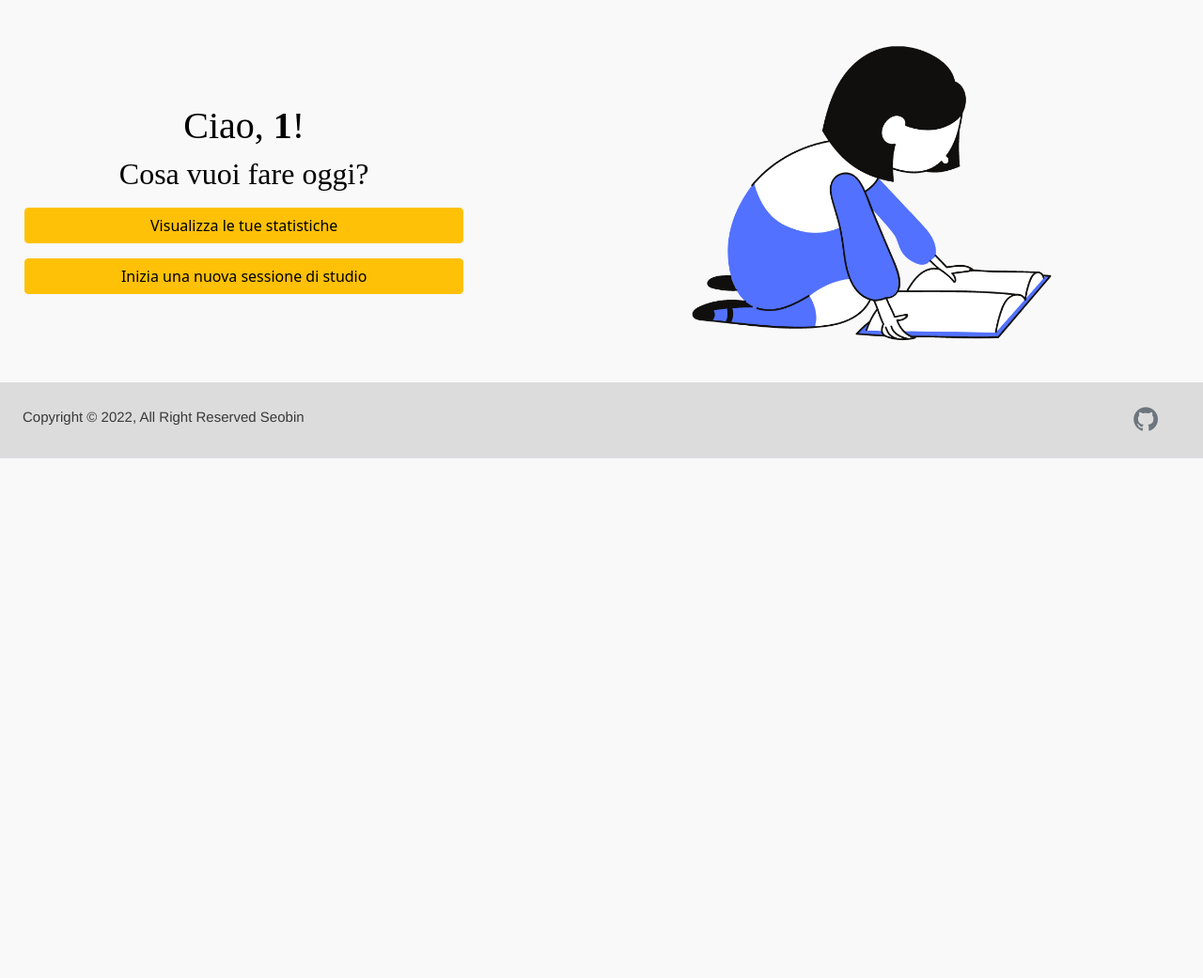
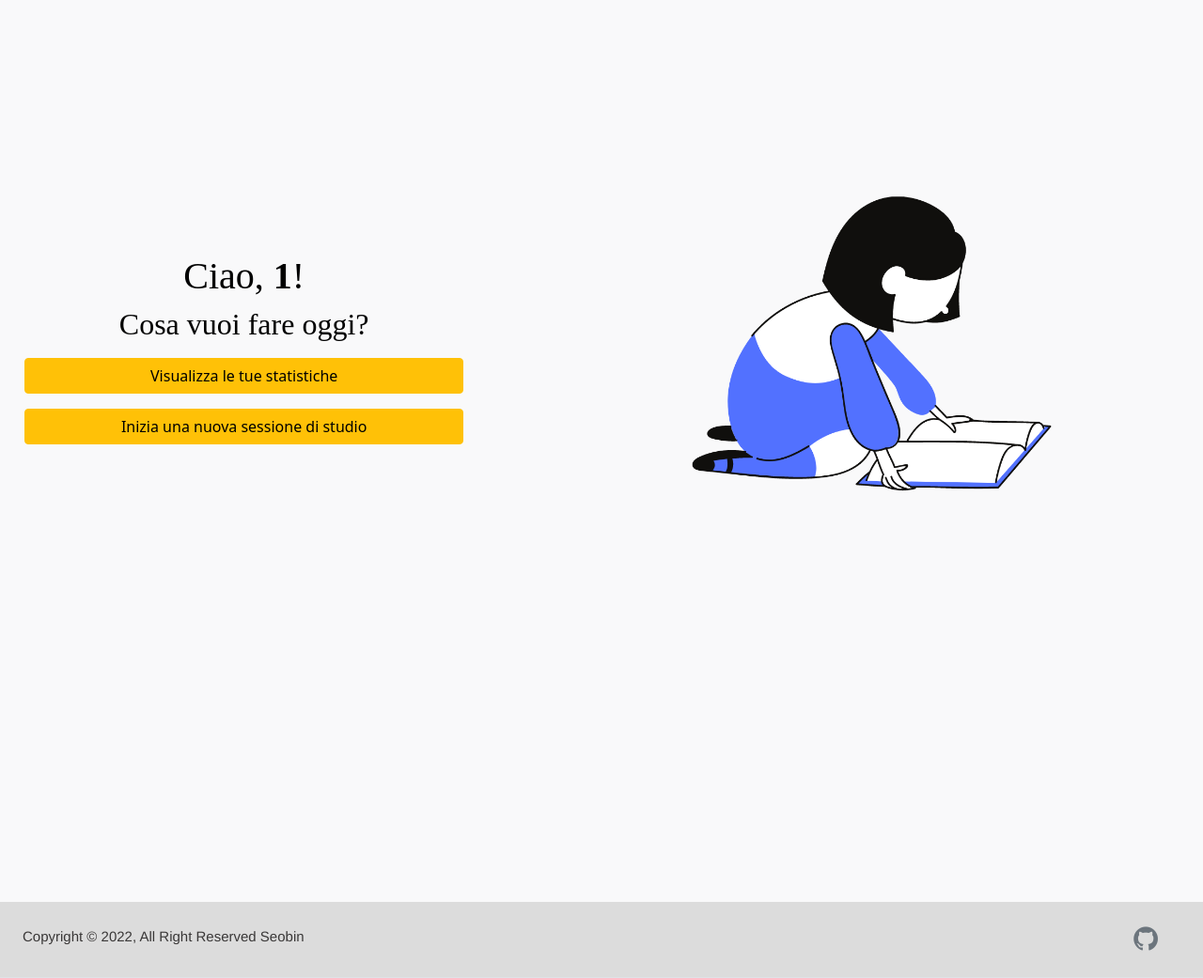
Before and after one commit to mrynaa/StudyKeeper, a PHP site: page /main.php in a window 1280 px wide. Shown: the part 62-1103 px from the top of the page at 94% size. Before the commit the page ends 550 px from the top, so only its background shows below. Run offline with PHP 8.4, Linux system fonts and the light colour scheme; the visitor is signed in with stand-in values (Sample User, id 1); some libraries are stand-ins or nearby versions.

Commit message:
Update main.css

```diff
--- a/FileCompleti/main.css
+++ b/FileCompleti/main.css
@@ -2,7 +2,7 @@ body{
   background: #f9f9fa;
 }
 
-.pagina{
+.container2{
   min-height: 100vh;
   margin-top: 10em;
 }
```
